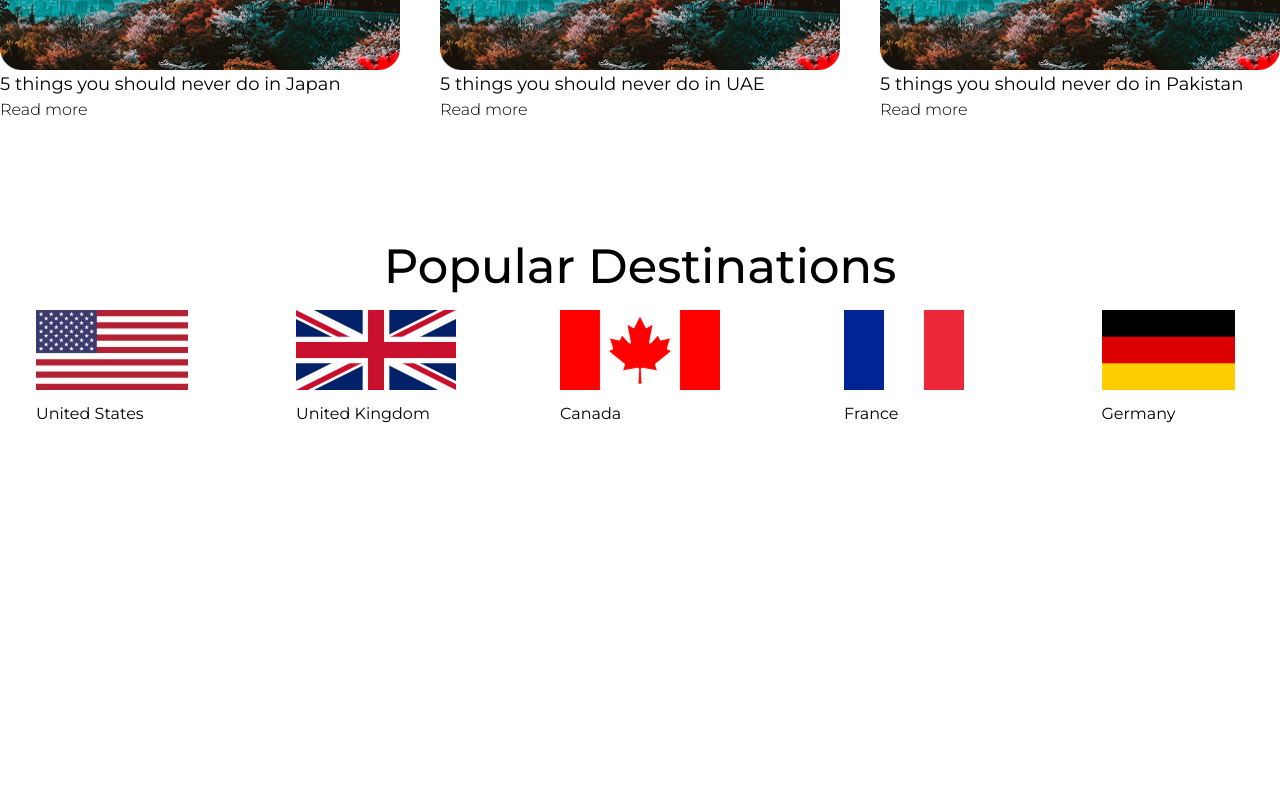
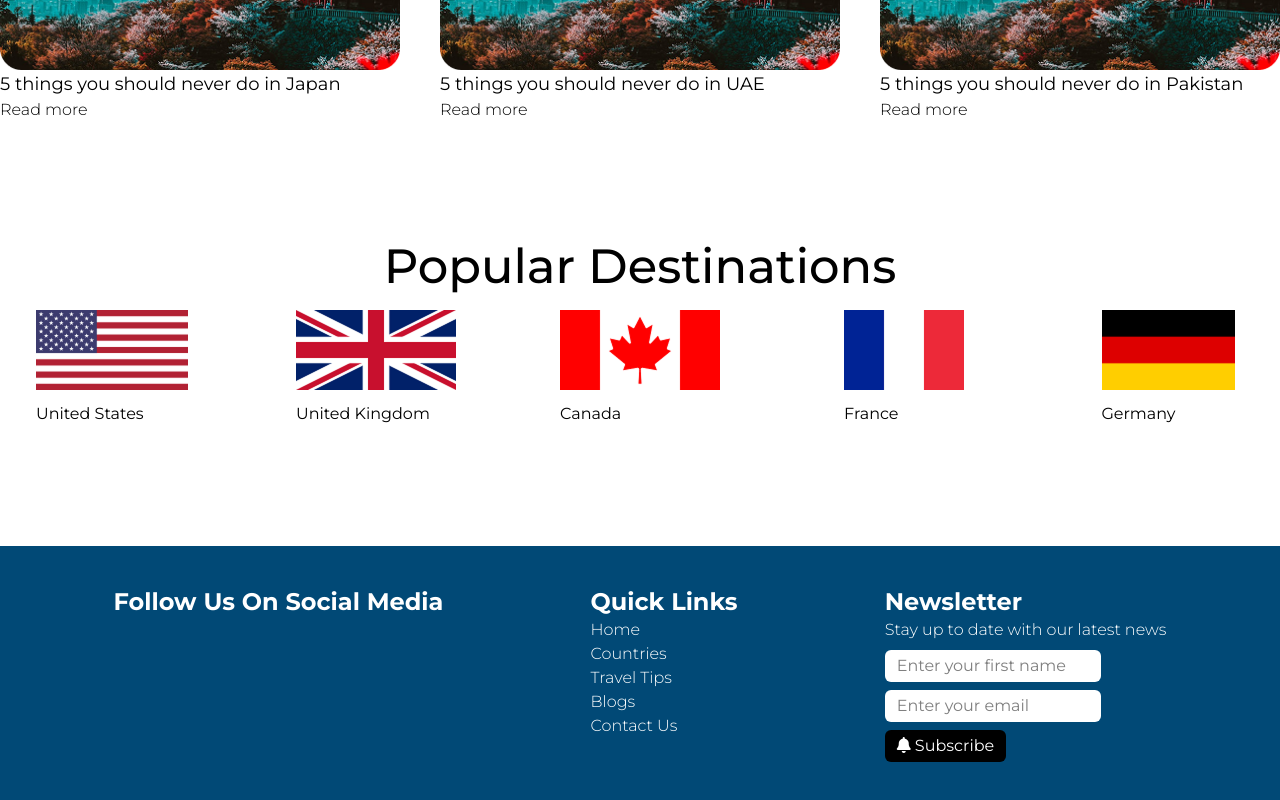
Before and after one commit to Bilal-19/Cultural-Ettiqutes-Guide, a React (Vite) app: page / in a window 1280 px wide. Shown: the part 1041-1841 px from the top of the page. Before the commit the page ends 1587 px from the top, so only its background shows below. Built offline with nearby package versions, Linux system fonts and the light colour scheme.

Commit message:
Created footer and updated home page layout.

```diff
--- /dev/null
+++ b/src/Components/Footer.jsx
@@ -0,0 +1,34 @@
+import React from "react";
+
+export default function Footer(){
+    return (
+        <>
+        <div class="w-full bg-[#014976] text-white flex flex-col md:flex-row justify-around p-5 md:p-10 space-y-5 md:space-y-0">
+            <div>
+                <h4 className="font-bold text-2xl">Follow Us On Social Media</h4>
+            </div>
+
+            <div>
+                <h4 className="font-bold text-2xl">Quick Links</h4>
+                <div className="flex flex-col font-light">
+                    <a href="">Home</a>
+                    <a href="">Countries</a>
+                    <a href="">Travel Tips</a>
+                    <a href="">Blogs</a>
+                    <a href="">Contact Us</a>
+                </div>
+            </div>
+
+            <div>
+                <h4 className="font-bold text-2xl">Newsletter</h4>
+                <p className="font-light text-md mb-2">Stay up to date with our latest news</p>
+                <form action="" className="space-y-2">
+                    <input type="text" className="bg-white rounded-md text-black px-3 py-1 block focus:outline-none" placeholder="Enter your first name"/>
+                    <input type="email" className="bg-white rounded-md text-black px-3 py-1 block focus:outline-none" placeholder="Enter your email"/>
+                    <button className="bg-black text-white rounded-md px-3 py-1 hover:cursor-pointer"><i class="fa-solid fa-bell"></i> Subscribe</button>
+                </form>
+            </div>
+        </div>
+        </>
+    )
+}
--- a/src/Pages/Home.jsx
+++ b/src/Pages/Home.jsx
@@ -2,6 +2,7 @@ import React from "react";
 import Header from "../Components/header";
 import blogRecords from "../Data/blogs";
 import countryRecords from "../Data/countryRecords";
+import Footer from "../Components/Footer";
 
 export default function Home() {
     return (
@@ -34,7 +35,7 @@ export default function Home() {
             <h2 className="font-medium text-3xl md:text-5xl text-center mb-5">
                 Popular Destinations
             </h2>
-            <div className="container mx-auto grid grid-cols-5 gap-10 pb-15 md:pb-30">
+            <div className="container mx-auto grid grid-cols-2 md:grid-cols-5 gap-10 pb-15 md:pb-30">
                 {countryRecords.map((val, key) =>
                     <>
                         <div className="mx-auto">
@@ -44,6 +45,8 @@ export default function Home() {
                     </>
                 )}
             </div>
+
+            <Footer/>
         </>
     )
 }
```
